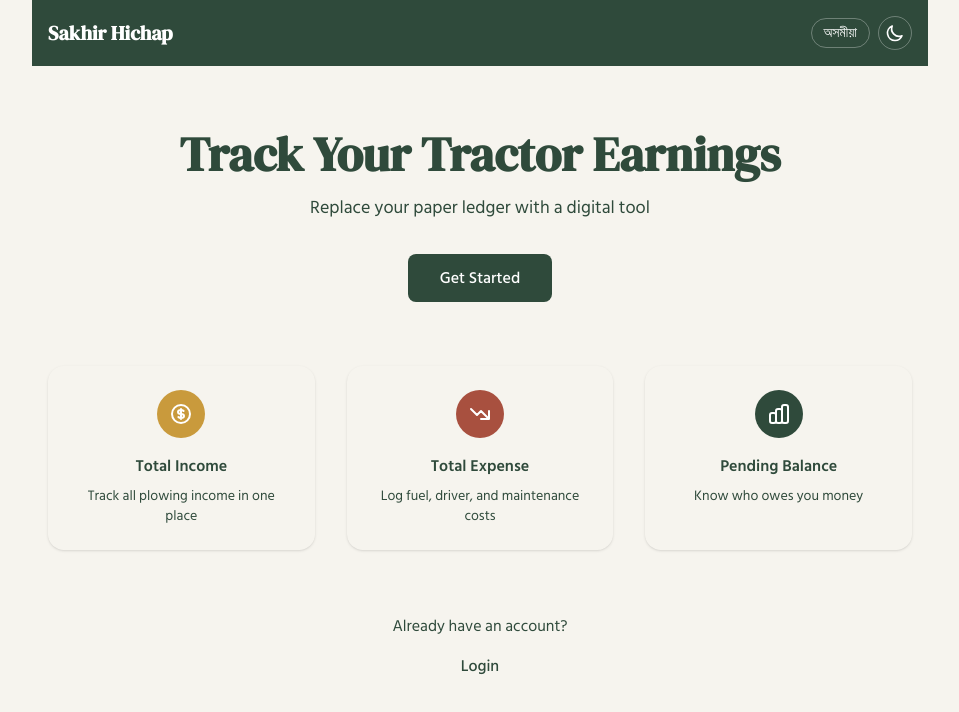
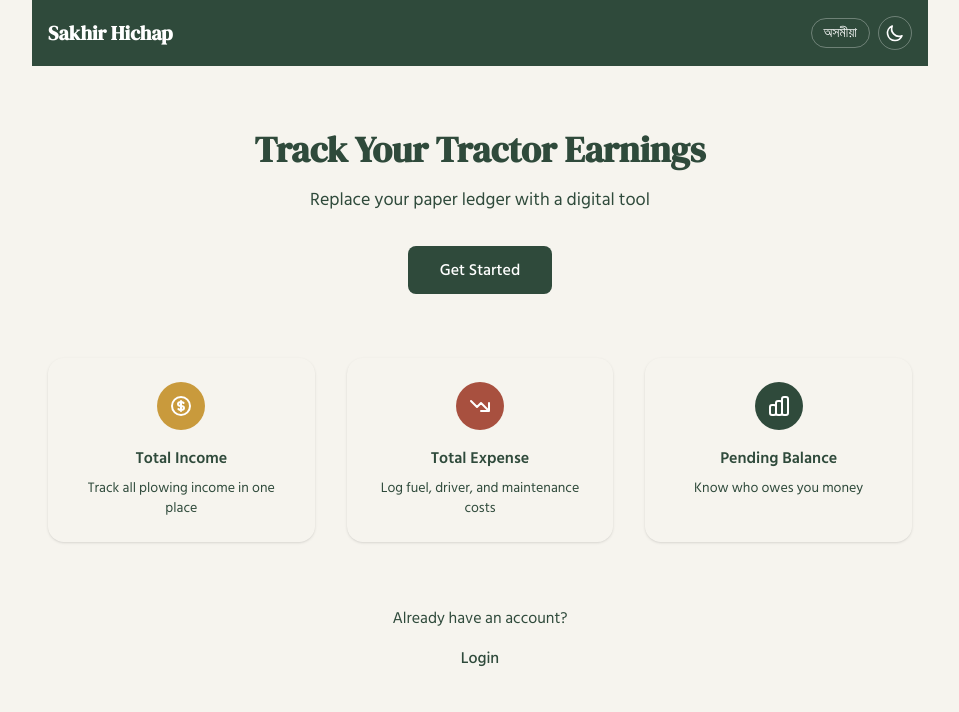
Before and after one commit to HITESHDAS-01/tractor-hisaab-clf, a Next.js app: page / in a window 1280 px wide. Shown: the top 712 px of the page, without its empty margins (160-1119 px from the left). Built offline with nearby package versions, Linux system fonts and the light colour scheme; no server answers.

Commit message:
fix: reduce landing title size to fit in one line

```diff
--- a/app/(public)/page.tsx
+++ b/app/(public)/page.tsx
@@ -39,7 +39,7 @@ export default function LandingPage() {
 
       <main className="max-w-4xl mx-auto px-4 py-16">
         <div className="text-center mb-16">
-          <h2 className="text-4xl md:text-5xl font-bold mb-4 font-[family-name:var(--font-dm-serif)]">
+          <h2 className="text-3xl md:text-4xl font-bold mb-4 font-[family-name:var(--font-dm-serif)]">
             {t("landingTitle", lang)}
           </h2>
           <p className="text-lg text-muted-dark mb-8">
```
